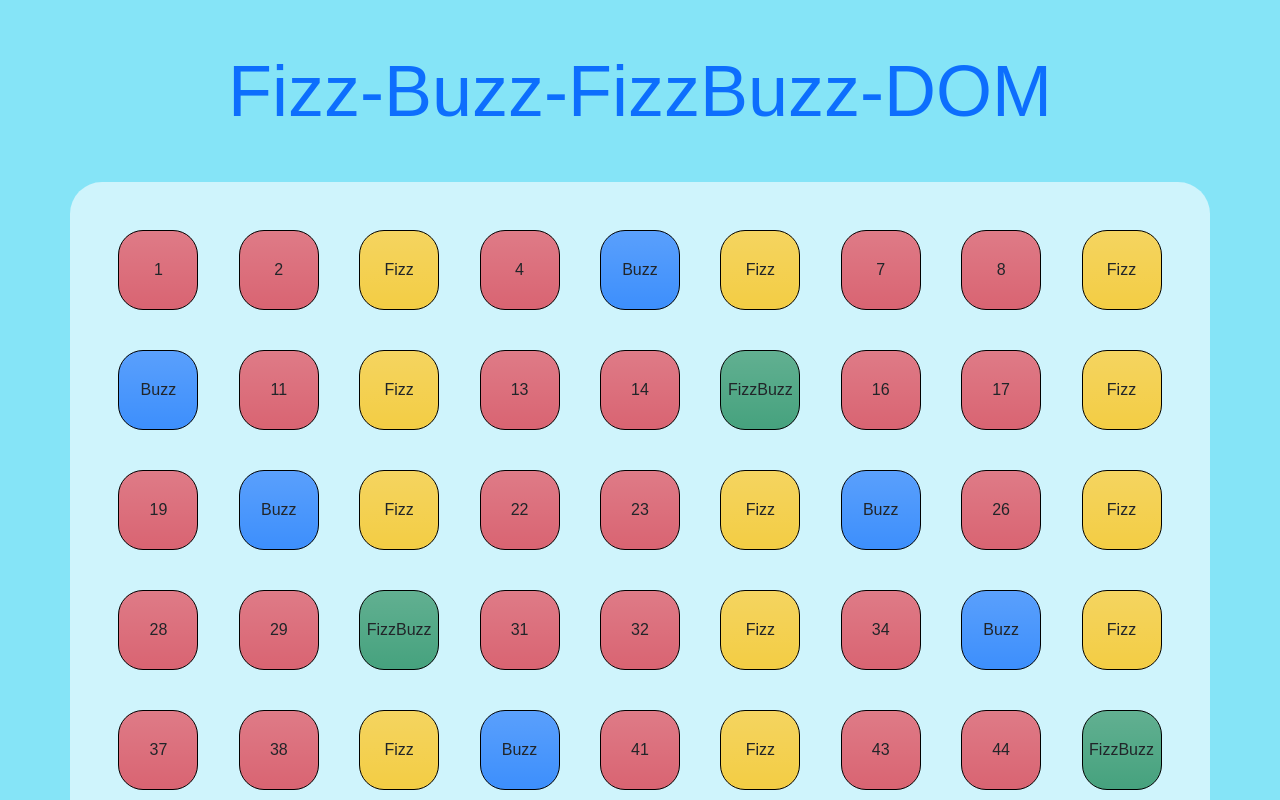
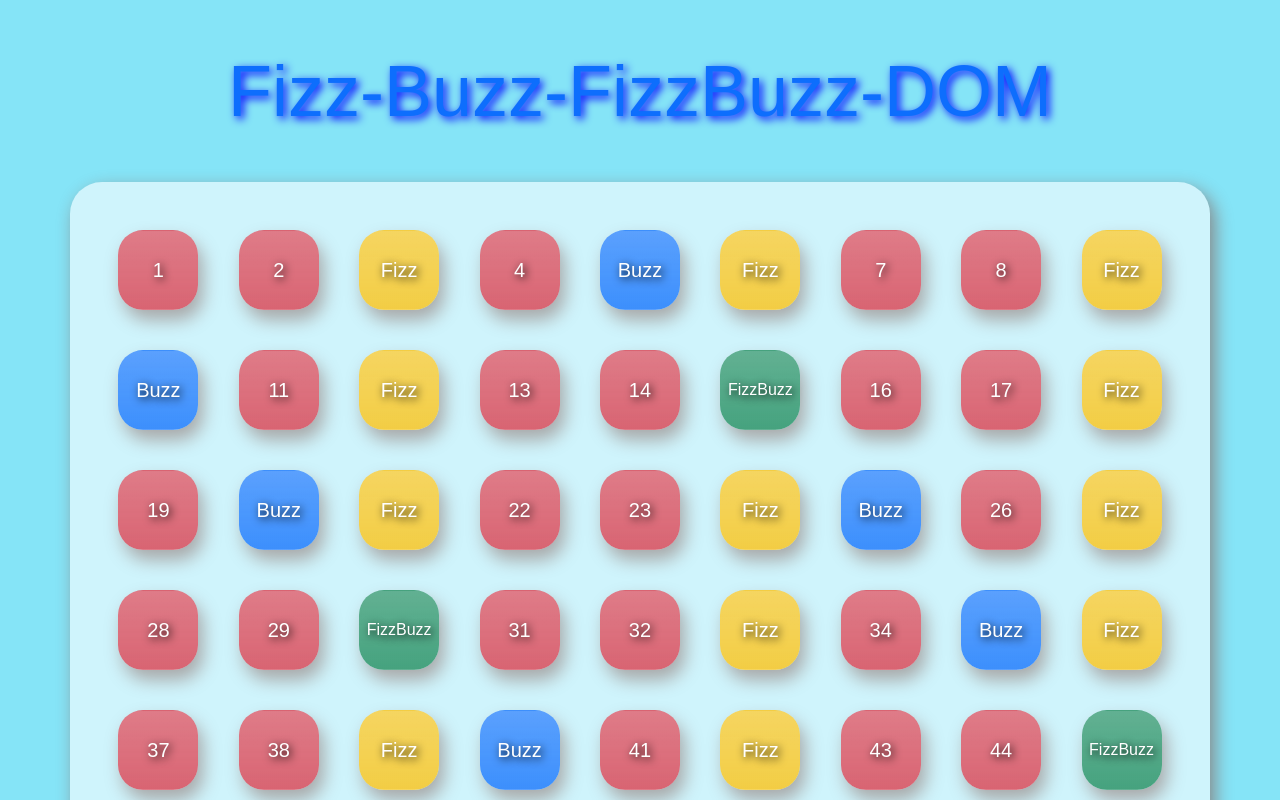
Before and after one commit to Beniamino-Soccio/js-fizzbuzzdom, a plain HTML site: page index.html in a window 1280 px wide. Shown: the top 800 px of the page. Drawn offline with nearby package versions, Linux system fonts and the light colour scheme.

Commit message:
added shadows + end of exercise

```diff
--- a/css/style.css
+++ b/css/style.css
@@ -27,10 +27,16 @@ li{
     width: 80px;
     border: 1px solid black;
     border-radius: 25px;
+    box-shadow: 5px 10px 18px #a8a8a8;
+    text-shadow: 2px 2px 8px #000;
+    border-color: transparent;
+}
+h1{
+    text-shadow: 3px 3px 8px #0000FF;
 }
 /* Utils */
 
 .container{
     margin: 0 auto;
-
+    box-shadow: 5px 7px 18px #888;
 }
--- a/index.html
+++ b/index.html
@@ -8,7 +8,7 @@
     <link rel="stylesheet" href="https://cdn.jsdelivr.net/npm/bootstrap-icons@1.11.3/font/bootstrap-icons.min.css">
     <link rel="stylesheet" href="css/style.css">
 </head>
-<body class="bg-info bg-info.bg-gradient bg-opacity-50">
+<body class="bg-info bg-info.bg-gradient bg-opacity-50 fs-5 text-white">
     <h1 class="text-center mt-5 display-2 text-primary">Fizz-Buzz-FizzBuzz-DOM</h1>
     <div id="list-numbers" class="container bg-info-subtle my-5 py-5 rounded-5">
 
--- a/js/script.js
+++ b/js/script.js
@@ -36,22 +36,22 @@ let list = '<ul>';
 for (let i = 1; i <= 100; i++){
 
     if (i % 3 === 0 && i % 5 === 0){
-        list += `<li class="bg-success bg-gradient bg-opacity-75"> FizzBuzz </li>`
+        list += `<li class="bg-success bg-gradient bg-opacity-75 fs-6"> FizzBuzz </li>`
         console.log('FizzBuzz');
         //!fase output
         listNumbersElement.innerHTML = list;
     } else if (i % 3 === 0){
-        list += `<li class="bg-warning bg-gradient bg-opacity-75"> Fizz </li>`
+        list += `<li class="bg-warning bg-gradient bg-opacity-75 fs-5"> Fizz </li>`
         console.log('Fizz');
         //!fase output
         listNumbersElement.innerHTML = list;
     } else if (i % 5 === 0){
-        list += `<li class="bg-primary bg-gradient bg-opacity-75"> Buzz </li>`
+        list += `<li class="bg-primary bg-gradient bg-opacity-75 fs-5"> Buzz </li>`
         console.log('Buzz');
         //!fase output
         listNumbersElement.innerHTML = list;
     } else {
-        list += `<li class="bg-danger bg-gradient bg-opacity-75"> ${i} </li>`
+        list += `<li class="bg-danger bg-gradient bg-opacity-75 fs-5"> ${i} </li>`
         console.log(i);
         //!fase output
         listNumbersElement.innerHTML = list;
```
